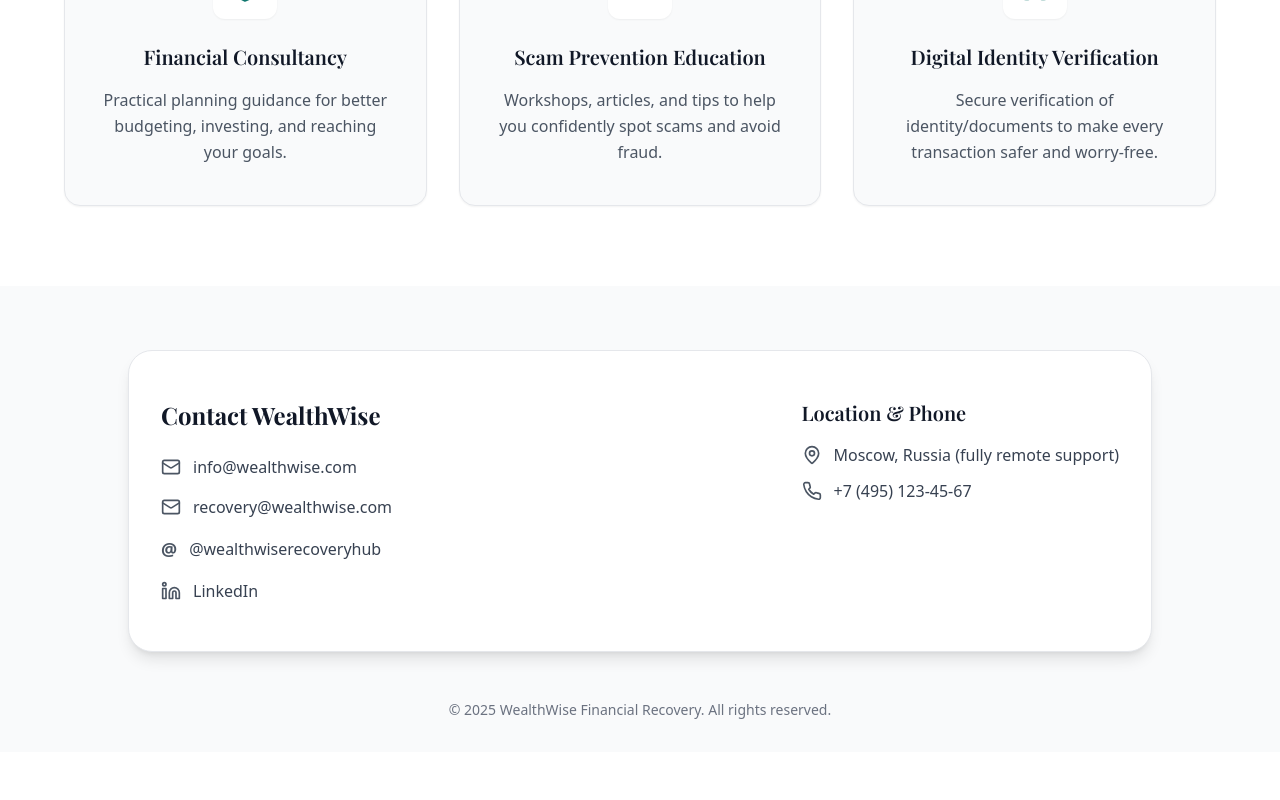
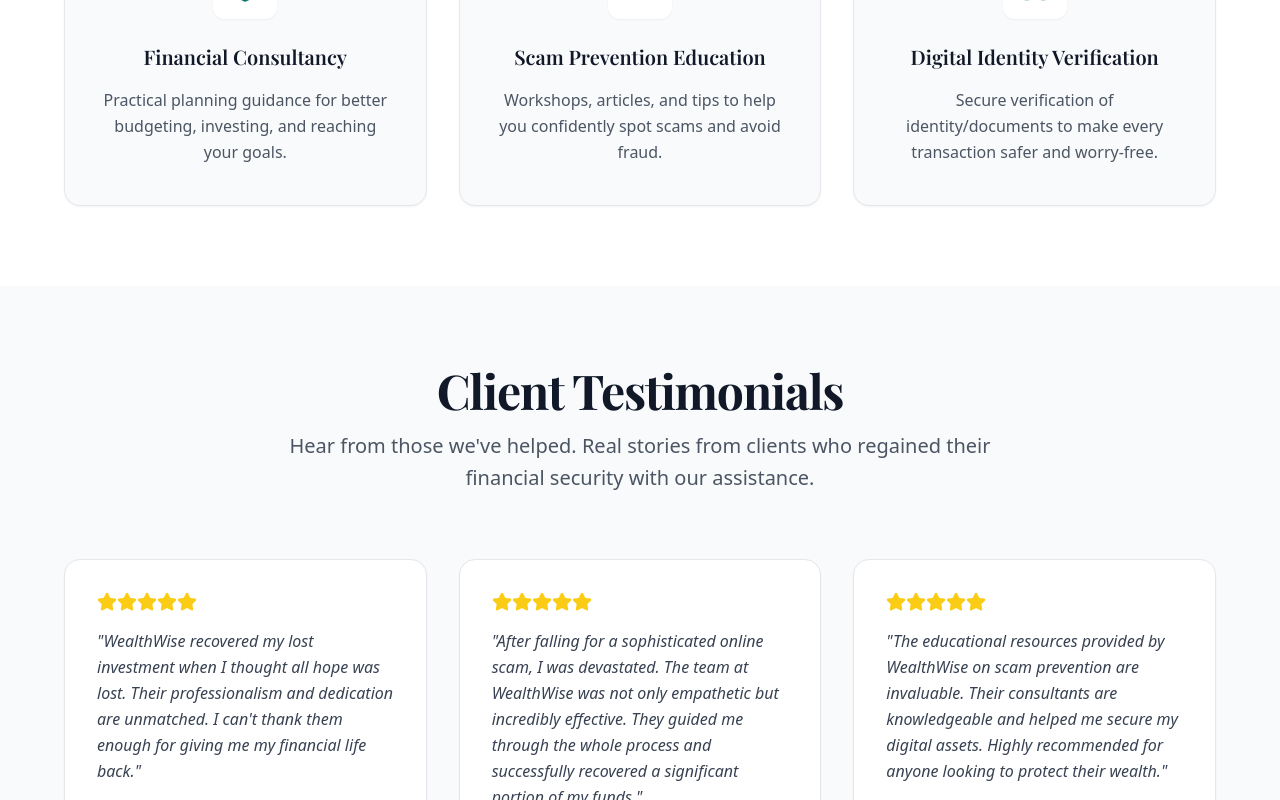
Before and after one commit to FFBB74/wealthwise-recovery-hub, a React (Vite) app: page / in a window 1280 px wide. Shown: the part 2000-2800 px from the top of the page. Before the commit the page ends 2752 px from the top, so only its background shows below. Built offline with nearby package versions, Linux system fonts and the light colour scheme.

Commit message:
Add reviews, testimonials, and affiliate company integrations
Integrated reviews, testimonials, and affiliate company logos into the design. Edited `src/pages/Index.tsx`, `src/components/ServicesSection.tsx`, and `src/components/ContactSection.tsx`.

```diff
--- /dev/null
+++ b/src/components/AffiliationsSection.tsx
@@ -0,0 +1,54 @@
+
+import { Shield, Globe, BadgeCheck, ThumbsUp, Bitcoin, Search } from "lucide-react";
+
+const affiliations = [
+  {
+    name: "Blockchain Intelligence Group",
+    icon: Bitcoin,
+  },
+  {
+    name: "Global Anti-Scam Alliance",
+    icon: Globe,
+  },
+  {
+    name: "Association of British Investigators",
+    icon: Shield,
+  },
+  {
+    name: "Chainalysis Certified",
+    icon: BadgeCheck,
+  },
+  {
+    name: "Advanced Crypto Investigator",
+    icon: Search,
+  },
+  {
+    name: "BBB Accredited Business",
+    icon: ThumbsUp,
+  },
+];
+
+const AffiliationsSection = () => (
+  <section id="affiliations" className="bg-white py-20 px-6">
+    <div className="max-w-6xl mx-auto">
+      <h2 className="font-playfair text-4xl md:text-5xl text-center font-bold text-gray-900 mb-4 tracking-tight">
+        Our Affiliations & Certifications
+      </h2>
+      <p className="text-center text-gray-600 mb-16 max-w-3xl mx-auto text-xl leading-relaxed">
+        We are proud to be affiliated with leading organizations in security and investigation, ensuring the highest standards of service.
+      </p>
+      <div className="grid grid-cols-2 sm:grid-cols-3 lg:grid-cols-6 gap-8 items-center justify-center">
+        {affiliations.map((affiliation) => (
+          <div key={affiliation.name} className="flex flex-col items-center text-center gap-4 text-gray-600 group">
+             <div className="flex items-center justify-center h-20 w-20 rounded-full bg-gray-100 border border-gray-200 group-hover:bg-teal-50 group-hover:border-teal-200 transition-all duration-300">
+              <affiliation.icon size={36} className="text-gray-700 group-hover:text-teal-700 transition-colors duration-300" />
+            </div>
+            <p className="font-semibold text-sm h-10 flex items-center">{affiliation.name}</p>
+          </div>
+        ))}
+      </div>
+    </div>
+  </section>
+);
+
+export default AffiliationsSection;
--- a/src/components/Navbar.tsx
+++ b/src/components/Navbar.tsx
@@ -17,9 +17,11 @@ const Navbar = () => {
           </div>
           <span className="font-playfair text-2xl font-bold text-gray-800 tracking-wide">WealthWise</span>
         </div>
-        <div className="flex items-center gap-8">
+        <div className="flex items-center gap-6">
           <Link to="/" className="font-medium text-gray-600 hover:text-gray-900 transition-colors duration-200">Home</Link>
           <a href="#services" className="font-medium text-gray-600 hover:text-gray-900 transition-colors duration-200">Services</a>
+          <a href="#testimonials" className="font-medium text-gray-600 hover:text-gray-900 transition-colors duration-200">Testimonials</a>
+          <a href="#affiliations" className="font-medium text-gray-600 hover:text-gray-900 transition-colors duration-200">Affiliations</a>
           <button
             className="font-medium text-gray-600 hover:text-gray-900 transition-colors duration-200"
             onClick={() => setShowBooking(true)}
--- /dev/null
+++ b/src/components/TestimonialsSection.tsx
@@ -0,0 +1,56 @@
+
+import { Star } from "lucide-react";
+
+const testimonials = [
+  {
+    name: "John D.",
+    location: "New York, USA",
+    quote: "WealthWise recovered my lost investment when I thought all hope was lost. Their professionalism and dedication are unmatched. I can't thank them enough for giving me my financial life back.",
+    rating: 5,
+  },
+  {
+    name: "Sarah L.",
+    location: "London, UK",
+    quote: "After falling for a sophisticated online scam, I was devastated. The team at WealthWise was not only empathetic but incredibly effective. They guided me through the whole process and successfully recovered a significant portion of my funds.",
+    rating: 5,
+  },
+  {
+    name: "Michael P.",
+    location: "Sydney, Australia",
+    quote: "The educational resources provided by WealthWise on scam prevention are invaluable. Their consultants are knowledgeable and helped me secure my digital assets. Highly recommended for anyone looking to protect their wealth.",
+    rating: 5,
+  },
+];
+
+const TestimonialsSection = () => (
+  <section id="testimonials" className="bg-gray-50 py-20 px-6">
+    <div className="max-w-6xl mx-auto">
+      <h2 className="font-playfair text-4xl md:text-5xl text-center font-bold text-gray-900 mb-4 tracking-tight">
+        Client Testimonials
+      </h2>
+      <p className="text-center text-gray-600 mb-16 max-w-3xl mx-auto text-xl leading-relaxed">
+        Hear from those we've helped. Real stories from clients who regained their financial security with our assistance.
+      </p>
+      <div className="grid grid-cols-1 md:grid-cols-3 gap-8">
+        {testimonials.map((testimonial) => (
+          <div key={testimonial.name} className="bg-white border border-gray-200 rounded-2xl shadow-sm hover:shadow-lg transition-shadow duration-300 p-8 flex flex-col justify-between h-full">
+            <div>
+              <div className="flex items-center mb-4">
+                {[...Array(testimonial.rating)].map((_, i) => (
+                  <Star key={i} className="text-yellow-400 fill-current" size={20} />
+                ))}
+              </div>
+              <p className="text-gray-700 italic mb-6 leading-relaxed">"{testimonial.quote}"</p>
+            </div>
+            <div>
+              <p className="font-bold text-gray-900">{testimonial.name}</p>
+              <p className="text-gray-500">{testimonial.location}</p>
+            </div>
+          </div>
+        ))}
+      </div>
+    </div>
+  </section>
+);
+
+export default TestimonialsSection;
--- a/src/pages/Index.tsx
+++ b/src/pages/Index.tsx
@@ -3,6 +3,8 @@ import Navbar from "@/components/Navbar";
 import HeroSection from "@/components/HeroSection";
 import ServicesSection from "@/components/ServicesSection";
 import ContactSection from "@/components/ContactSection";
+import TestimonialsSection from "@/components/TestimonialsSection";
+import AffiliationsSection from "@/components/AffiliationsSection";
 
 const Index = () => (
   <div className="bg-white min-h-screen w-full">
@@ -10,6 +12,8 @@ const Index = () => (
     <main>
       <HeroSection />
       <ServicesSection />
+      <TestimonialsSection />
+      <AffiliationsSection />
     </main>
     <ContactSection />
   </div>
```
